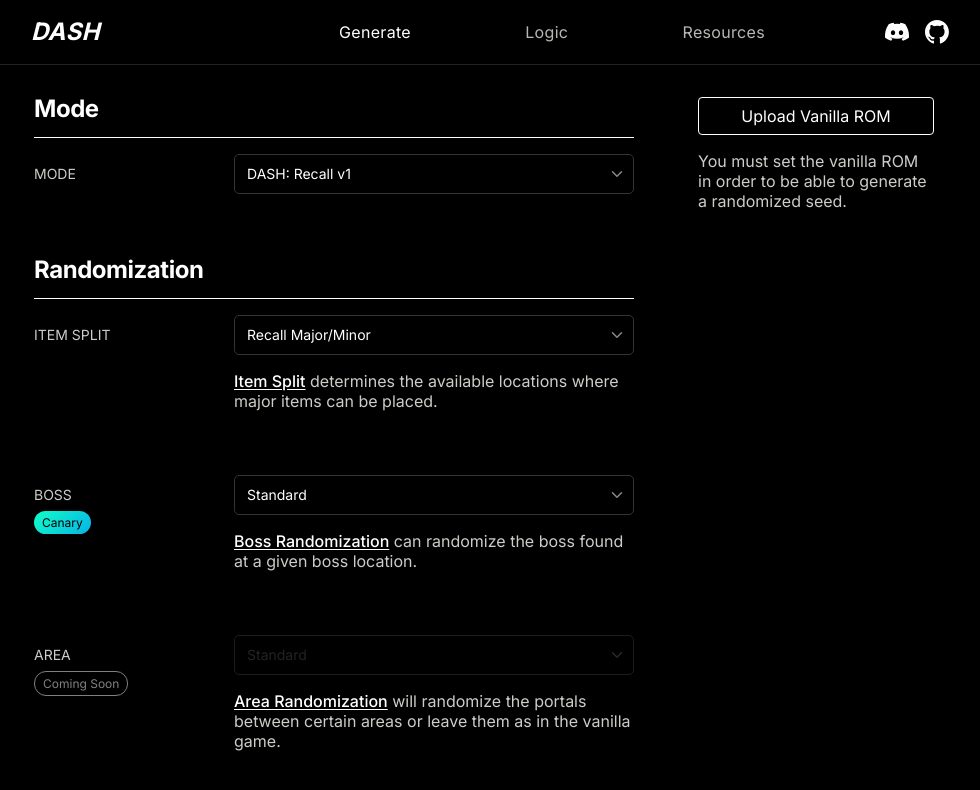
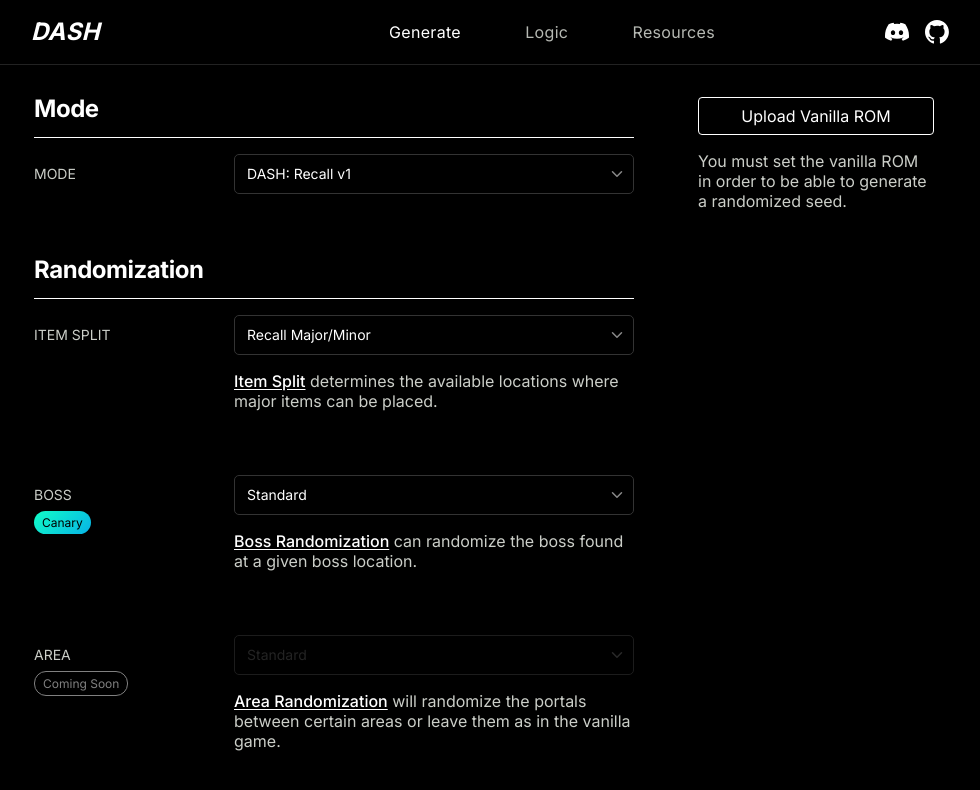
Before and after one commit to dashrando/dash-randomizer, a Next.js app in the folder apps/web/: page /generate in a window 1280 px wide. Shown: the top 790 px of the page, without its empty margins (156-1136 px from the left). Built offline with nearby package versions, Linux system fonts and the light colour scheme.

Commit message:
reduce width for shortened menu

```diff
--- a/apps/web/app/components/header.module.css
+++ b/apps/web/app/components/header.module.css
@@ -31,7 +31,7 @@
 
 .navigation {
   width: 100%;
-  max-width: 450px;
+  max-width: 350px;
   margin: 0 auto;
   padding: 0;
   font-weight: 400;
```
